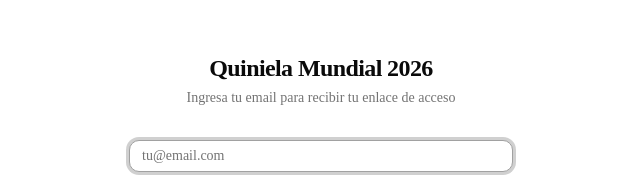
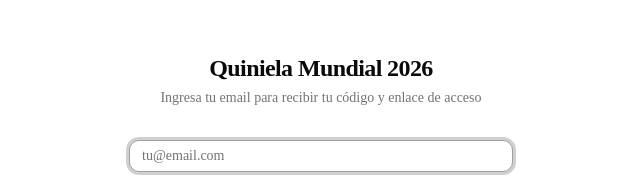
Before and after one commit to oxcarga/quiniela, a Next.js app: page /login in a window 1280 px wide. Shown: the part 190-368 px from the top of the page, without its empty margins (319-959 px from the left). Built offline with nearby package versions, Linux system fonts and the light colour scheme; no server answers.

Commit message:
Enable hint banner

```diff
--- a/app/layout.tsx
+++ b/app/layout.tsx
@@ -2,7 +2,7 @@ import type { Metadata, Viewport } from "next";
 import { Geist, Geist_Mono } from "next/font/google";
 import { Providers } from "./providers";
 import Navbar from "@/components/layout/Navbar";
-// import IosInstallHint from "@/components/pwa/IosInstallHint";
+import IosInstallHint from "@/components/pwa/IosInstallHint";
 import "./globals.css";
 
 const geistSans = Geist({
@@ -49,7 +49,7 @@ export default function RootLayout({
       <body className="min-h-full flex flex-col pb-16">
           <Providers>
             {children}
-            {/* <IosInstallHint /> */}
+            <IosInstallHint />
             <Navbar />
           </Providers>
         </body>
--- a/app/login/page.tsx
+++ b/app/login/page.tsx
@@ -9,7 +9,7 @@ export default function LoginPage() {
             Quiniela Mundial 2026
           </h1>
           <p className="text-sm text-muted-foreground">
-            Ingresa tu email para recibir tu enlace de acceso
+            Ingresa tu email para recibir tu código y enlace de acceso
           </p>
         </div>
         <LoginForm />
--- a/components/leaderboard/RulesModal.tsx
+++ b/components/leaderboard/RulesModal.tsx
@@ -41,7 +41,7 @@ export default function RulesModal() {
               </h2>
               <button
                 onClick={() => setOpen(false)}
-                className="text-xl leading-none text-zinc-400 hover:text-zinc-600 dark:hover:text-zinc-200 transition-colors"
+                className="cursor-pointer text-xl leading-none text-zinc-400 hover:text-zinc-600 dark:hover:text-zinc-200 transition-colors"
                 aria-label="Cerrar"
               >
                 ×
```
